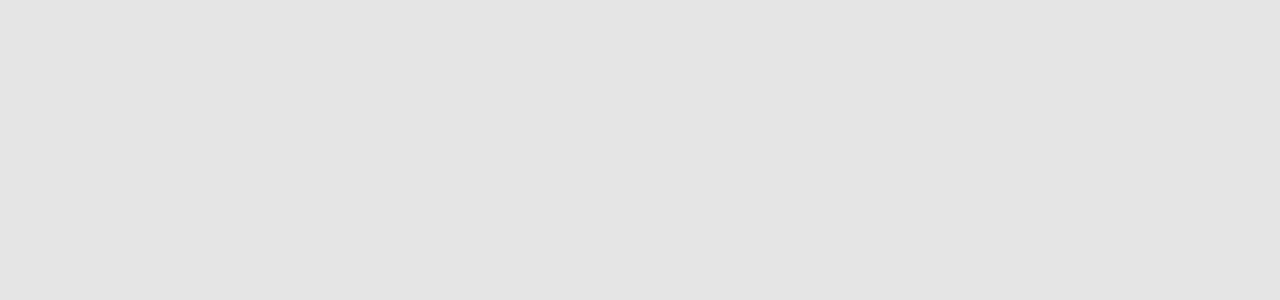
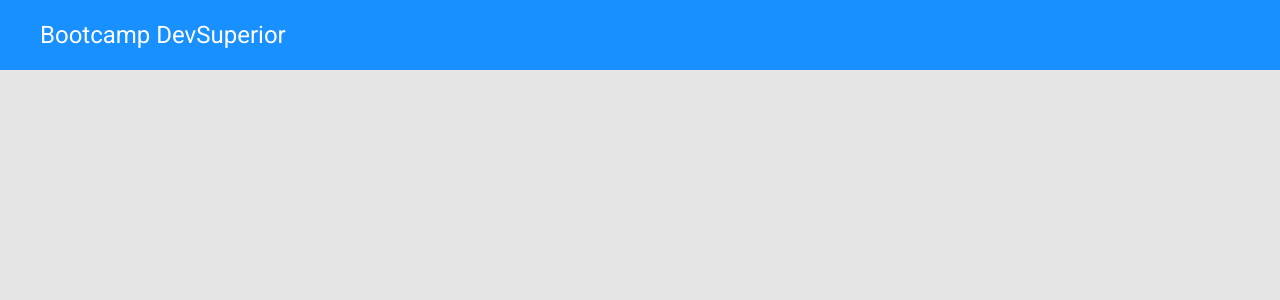
Before and after one commit to pedroaleph/github-user-search_pedroaleph, a React (Create React App) app: page / in a window 1280 px wide. Shown: the top 300 px of the page. Built offline with nearby package versions, Linux system fonts and the light colour scheme.

Commit message:
Add main Navbar

```diff
--- a/src/App.css
+++ b/src/App.css
@@ -1,6 +1,15 @@
 @import url('https://fonts.googleapis.com/css2?family=Roboto:wght@400;700&display=swap');
 
-* {
+body {
     font-family: 'Roboto', sans-serif;
     background-color: #E5E5E5;
 }
+
+a {
+    text-decoration: none;
+  }
+
+html, body {
+    margin: 0;
+    padding:0;
+}
--- a/src/Routes.tsx
+++ b/src/Routes.tsx
@@ -1,9 +1,10 @@
+import Navbar from 'core/components/Navbar';
 import React from 'react';
 import { BrowserRouter, Route, Switch } from 'react-router-dom';
 
 const Routes = () => (
     <BrowserRouter>
-    {/*Navbar*/}
+    <Navbar />
     <Switch>
         <Route path="/" exact>
             {/*Home*/}
--- a/src/core/components/Navbar/index.tsx
+++ b/src/core/components/Navbar/index.tsx
@@ -1,9 +1,13 @@
 import React from 'react';
+import { Link } from 'react-router-dom';
+import './styles.css';
 
-const NavBar = () => (
+const Navbar = () => (
     <nav className="main-nav">
-
+        <Link to="/" className="main-nav-title">
+                Bootcamp DevSuperior
+        </Link>
     </nav>
 )
 
-export default NavBar;
+export default Navbar;
--- a/src/core/components/Navbar/styles.css
+++ b/src/core/components/Navbar/styles.css
@@ -1,3 +1,13 @@
 .main-nav {
+    height: 70px;
+    background: #1890FF;
+    display: flex;
+    align-items: center;
+}
 
+.main-nav-title{
+    margin-left: 40px;
+    font-size: 24px;
+    line-height: 32px;
+    color: #FFF;
 }
```
